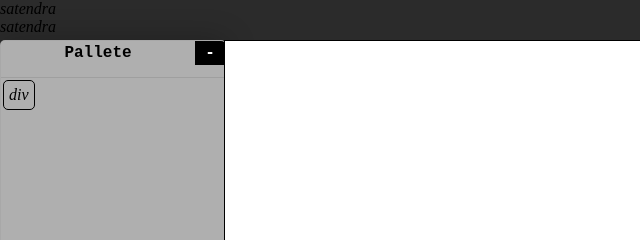
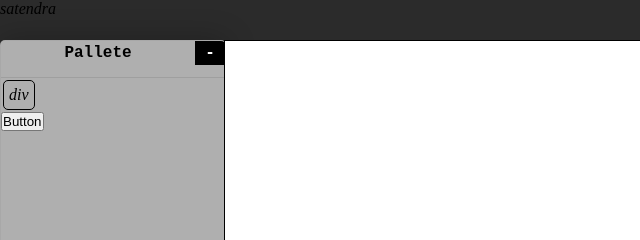
Before and after one commit to Satendra124/WebBuilder, a plain HTML site: page index.html in a window 1280 px wide. Shown: the top 240 px of the page, 0-640 px from the left. Drawn offline with nearby package versions, Linux system fonts and the light colour scheme.

Commit message:
button commit

```diff
--- a/index.html
+++ b/index.html
@@ -12,13 +12,14 @@
         <div class="pallete-head" id="pallete-head">Pallete<div class="minimize-but">-</div></div>
         <div class="options">
             <div class="option div" onclick="drawDiv()"><i>div<i></div>
+                <button id="button" onclick="myFunction">Button</button>
         </div>
     </pallete>
     <div class="canvas-container"><canvas id="canvas">Your Browser donot support Canvas</canvas></div>
     <properties></properties>
     <div>satendra</div>
 </body>
-satendra
+
 <script
   src="https://code.jquery.com/jquery-3.5.1.js"
   integrity="sha256-QWo7LDvxbWT2tbbQ97B53yJnYU3WhH/C8ycbRAkjPDc="
--- a/scripts/main.js
+++ b/scripts/main.js
@@ -75,3 +75,6 @@ function minimize(element,target){
         }
     })
 }
+function myFunction(){
+
+}
```
